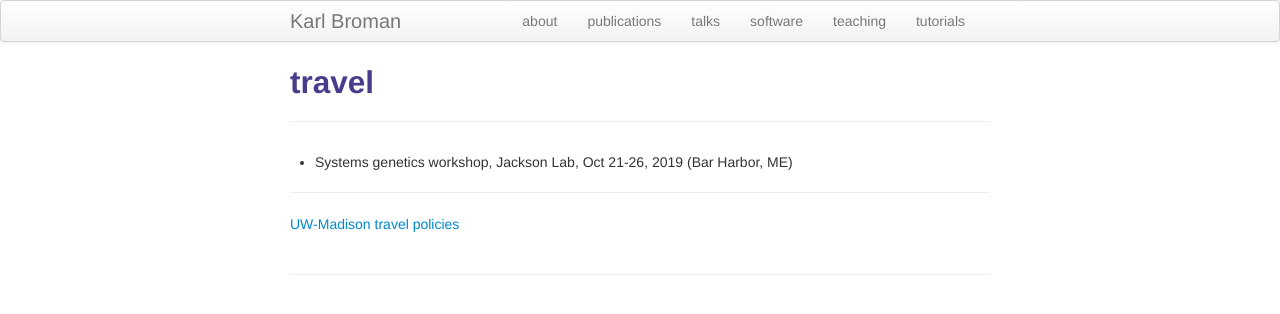
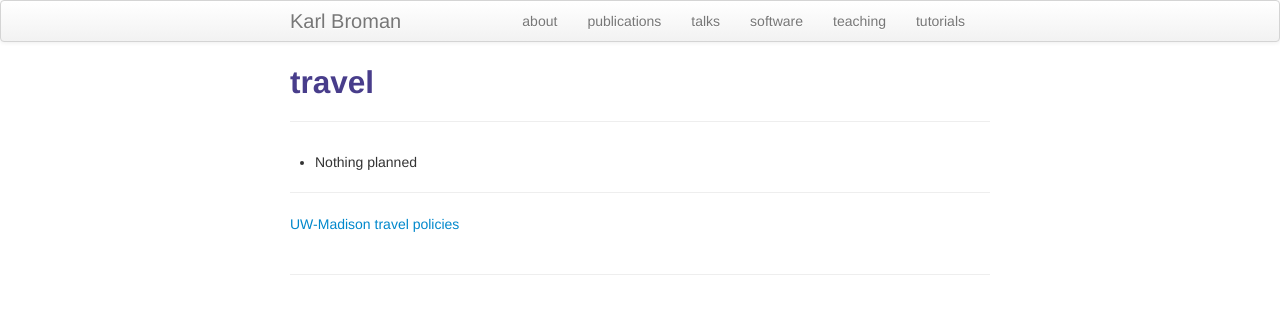
Before and after one commit to kbroman/kbroman.github.io, a Jekyll site: the page built from pages/travel.md, in a window 1280 px wide. Shown: the top 314 px of the page. Built offline with Jekyll 4.4.1, drawn with Linux system fonts in a browser that asks for light colours.

Commit message:
Update pages/travel

```diff
--- a/pages/travel.md
+++ b/pages/travel.md
@@ -348,7 +348,7 @@ title: travel
 
 -->
 
-- Systems genetics workshop, Jackson Lab, Oct 21-26, 2019 (Bar Harbor, ME)
+- Nothing planned
 
 ---
 
```
